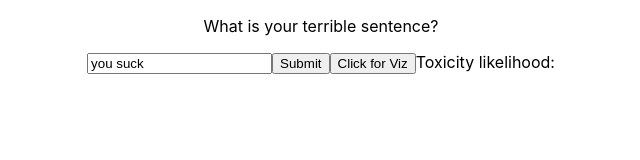
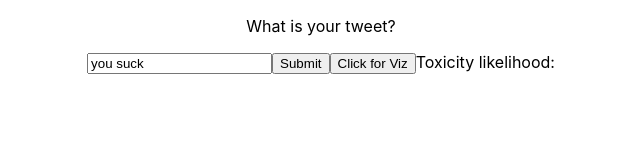
Before and after one commit to liyaSileshi/tweet-toxicity, a React (Create React App) app: page / in a window 1280 px wide. Shown: the top 160 px of the page, without its empty margins (319-959 px from the left). Built offline with nearby package versions, Linux system fonts and the light colour scheme.

Commit message:
updated title

```diff
--- a/src/App.js
+++ b/src/App.js
@@ -36,12 +36,12 @@ class App extends React.Component {
     const model = await this.resolveModel()
     const classifying = await model.classify([sentence])
     this.setState({
-      predictions: classifying[6].results[0].probabilities[0],
+      predictions: classifying[6].results[0].probabilities[1],
       predictObj: classifying
     })
 
     console.log(classifying)
-    return classifying[6].results[0].probabilities[0]
+    return classifying[6].results[0].probabilities[1]
   }
 
   //render the visualization
@@ -56,9 +56,9 @@ class App extends React.Component {
     for (let key in predictObj) {
       if (predictObj.hasOwnProperty(key)) {
           console.log(key + " -> " + predictObj[key]['label']);
-          console.log(predictObj[key].results[0].probabilities[0])
+          console.log(predictObj[key].results[0].probabilities[1])
           //append object to output array
-          outputArr.push({index: predictObj[key]['label'], value: predictObj[key].results[0].probabilities[0]})
+          outputArr.push({index: predictObj[key]['label'], value: predictObj[key].results[0].probabilities[1]})
       }
     }
     this.setState({barData: outputArr})
@@ -75,7 +75,7 @@ class App extends React.Component {
     console.log('bar data',this.state.barData)
     return (
       <div className="App">
-      <p>What is your terrible sentence?</p>
+      <p>What is your tweet?</p>
       <input
         type="text"
         value={this.state.sentence}
```
Also changed, not shown: 1 other file (tests, documents, lock files or other folders).
